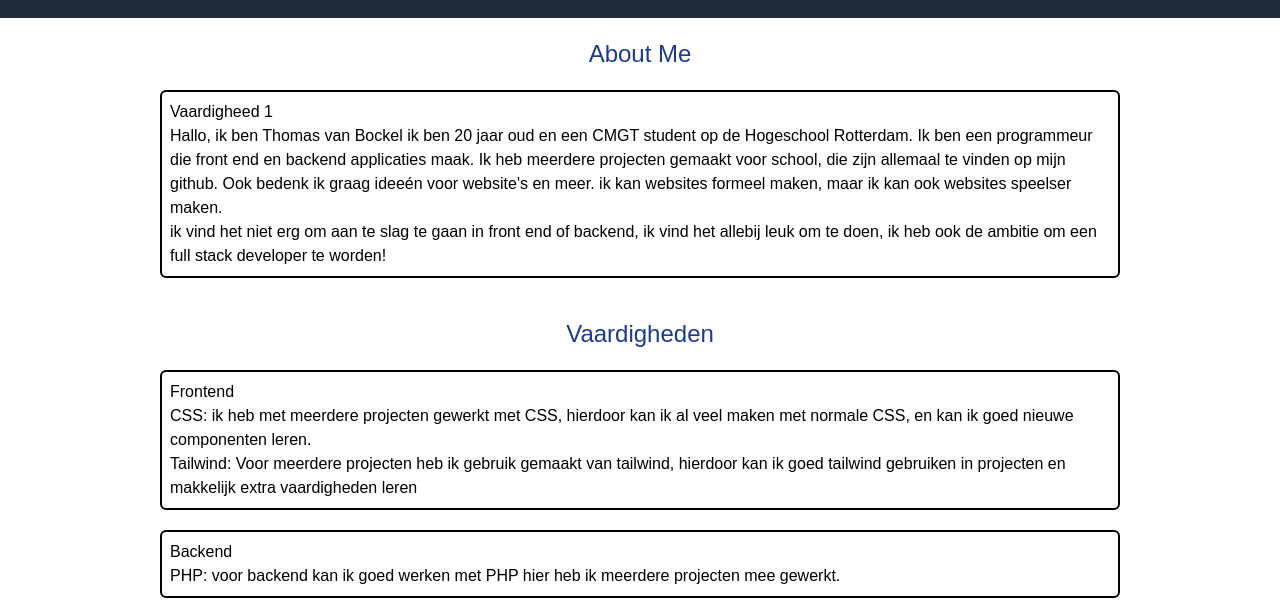
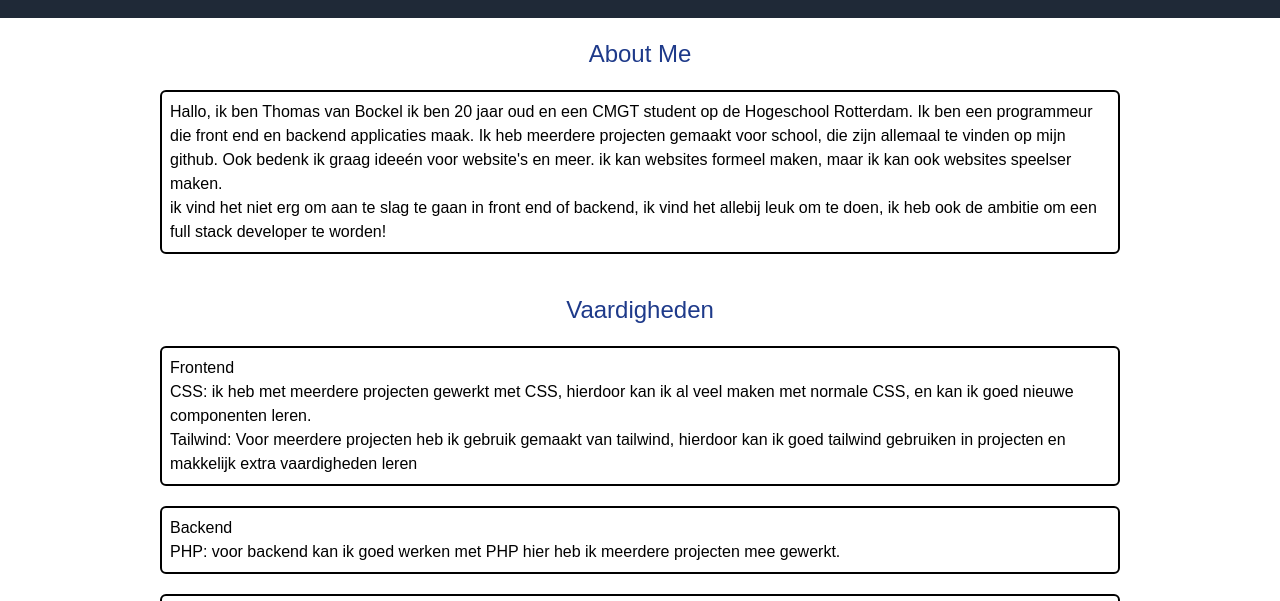
Before and after one commit to ThomasvanBockel/portfolio-site, a website: page index.html in a window 1280 px wide. Shown: the part 158-759 px from the top of the page. Drawn offline with Linux system fonts and the light colour scheme.

Commit message:
type fix

```diff
--- a/index.html
+++ b/index.html
@@ -29,7 +29,6 @@
         <h2 class="text-2xl text-center my-5 text-blue-900">About Me</h2>
         <div class="flex justify-center">
             <div class=" border-2 border-black   w-3/4 rounded-md p-2">
-                <h3>Vaardigheed 1 </h3>
                 <p>Hallo, ik ben Thomas van Bockel ik ben 20 jaar oud en een CMGT student op de Hogeschool Rotterdam. Ik
                     ben een programmeur die
                     front end en backend applicaties maak. Ik heb meerdere projecten gemaakt voor school, die zijn
```
